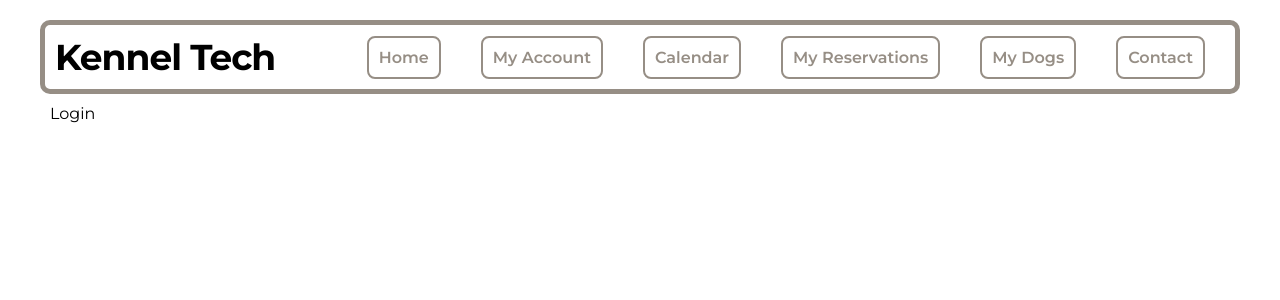
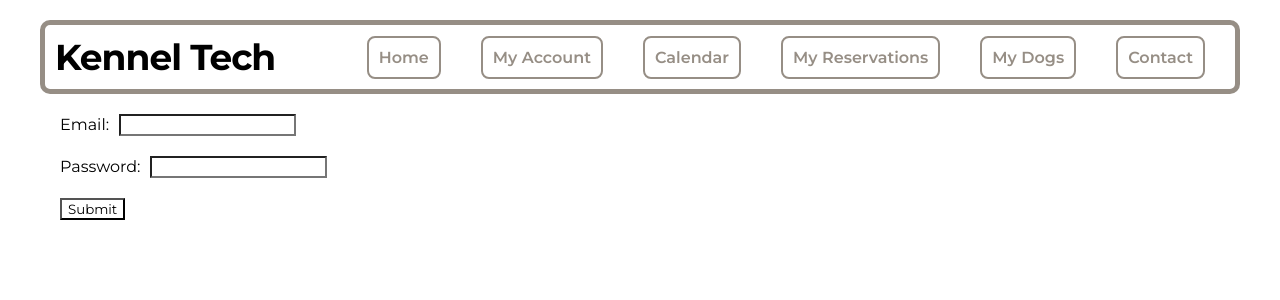
Before and after one commit to AndrueGage/Kennel-Tech, a React app in the folder client/: page /login in a window 1280 px wide. Shown: the top 300 px of the page. Built offline with nearby package versions, Linux system fonts and the light colour scheme; the HTML template or start-up script is replaced by a standard one.

Commit message:
starting form submite

```diff
--- a/client/src/pages/LoginPage.jsx
+++ b/client/src/pages/LoginPage.jsx
@@ -1,5 +1,62 @@
-export default function LoginPage(){
+import React, { useState } from 'react'
+import { useQuery } from '@apollo/client'
+import { QUERY_LOGIN } from '../utils/queries';
+export default function LoginPage() {
+
+
+    const [formData, setFormData] = useState({
+        email: '',
+        password: ''
+    });
+
+    const handleChange = (e) => {
+        const { name, value } = e.target;
+        setFormData(prevState => ({
+            ...prevState,
+            [name]: value
+        }));
+        console.log(formData);
+    };
+
+    const handleSubmit =  (e) => {
+        e.preventDefault();
+        try {
+            const { data } =  useQuery(QUERY_LOGIN, {
+                variables: { email: formData.email, password: formData.password }
+            });
+            console.log('Form submitted:', data);
+        } catch(err) {
+            console.error('doesnt work', err)
+        }
+
+
+
+        // You can add code here to send the form data to the server or perform other actions
+    };
+
     return (
-        <p>Login</p>
-    )
+        <form onSubmit={handleSubmit}>
+            <label>
+                Email:
+                <input
+                    type="email"
+                    name="email"
+                    value={formData.email}
+                    onChange={handleChange}
+                />
+            </label>
+            <br />
+            <label>
+                Password:
+                <input
+                    type="password"
+                    name="password"
+                    value={formData.password}
+                    onChange={handleChange}
+                />
+            </label>
+            <br />
+            <button type="submit">Submit</button>
+        </form>
+    );
 }
```
